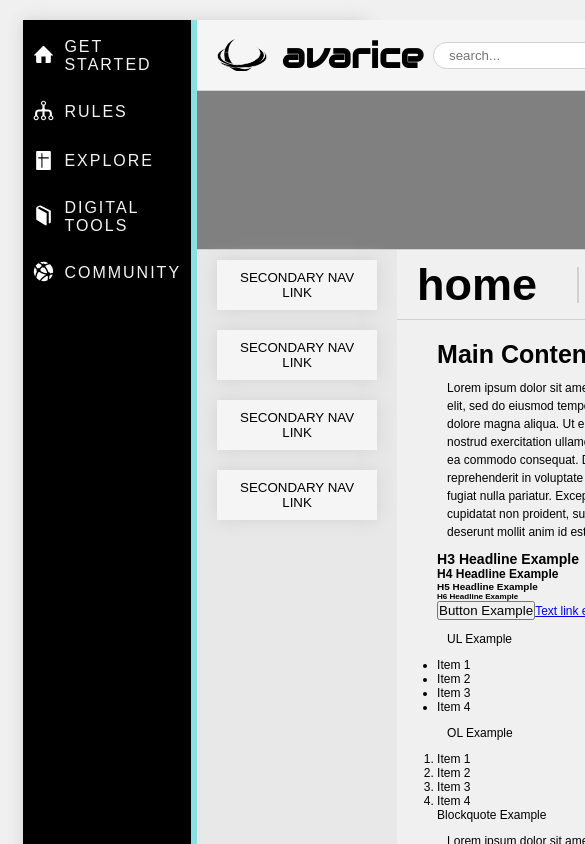
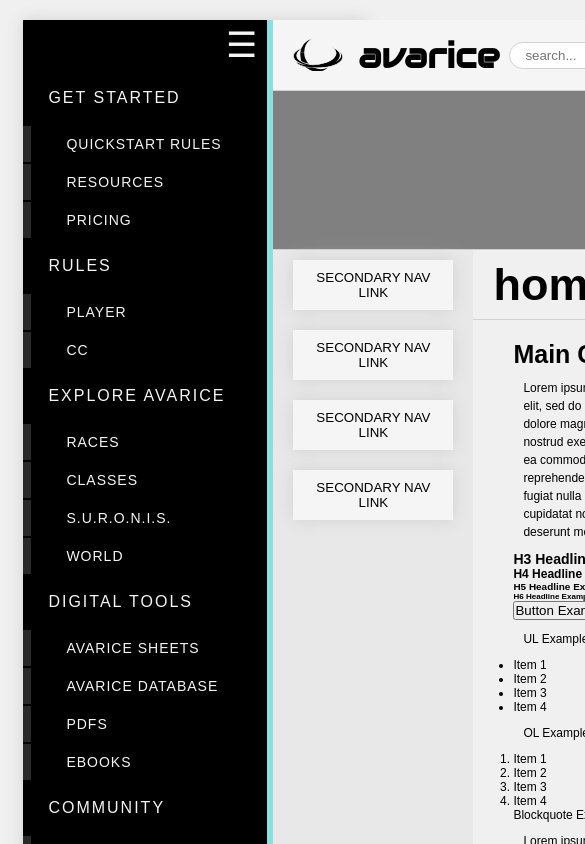
Before and after one commit to talonmd/pax-templates, a Next.js app: page / in a window 390 px wide. Shown: the top 844 px of the page, 585 px wide, since content can reach past the window. Built offline with nearby package versions, Linux system fonts and the light colour scheme; a web font is replaced by a local one.

Commit message:
added hamburger icon into the menu

```diff
--- a/components/Navigation.jsx
+++ b/components/Navigation.jsx
@@ -3,196 +3,143 @@ import React from "react"
 const Navigation = () => {
   return (
     <nav class="navigation">
+      <span className="navigation__hamburger-icon">&#9776;</span>
       <ul class="navigation__list">
         <li class="navigation__item">
-          <img src="/assets/svg/home.svg" alt="" className="navigation__icon" />
+          {/* <img src="/assets/svg/home.svg" alt="" className="navigation__icon" /> */}
           <a href="#" class="navigation__link">
             Get Started
           </a>
-          {/* <svg class="navigation__icon--arrow navigation__icon--arrow-r1">
-                  <use xlink:href="img/sprite.svg#icon-chevron-small-right"></use>
-                </svg>
-                <svg class="navigation__icon--arrow navigation__icon--arrow-r2">
-                  <use xlink:href="img/sprite.svg#icon-chevron-small-right"></use>
-                </svg> */}
         </li>
-        {/* <ul class="navigation__list--nested">
+        <ul class="navigation__list--nested">
           <li class="navigation__item--nested">
             <a href="#" class="navigation__link--nested">
-              About / Rules
+              Quickstart Rules
             </a>
           </li>
           <li class="navigation__item--nested">
             <a href="#" class="navigation__link--nested">
-              Pricing / Plans
+              Resources
             </a>
           </li>
           <li class="navigation__item--nested">
             <a href="#" class="navigation__link--nested">
-              Races / Classes
+              Pricing
             </a>
           </li>
-        </ul> */}
+        </ul>
         <li class="navigation__item">
-          <img src="/assets/svg/flow-tree.svg" alt="" className="navigation__icon" />
+          {/* <img src="/assets/svg/flow-tree.svg" alt="" className="navigation__icon" /> */}
           <a href="#" class="navigation__link">
             Rules
           </a>
-          {/* <svg class="navigation__icon--arrow navigation__icon--arrow-r1">
-                  <use xlink:href="img/sprite.svg#icon-chevron-small-right"></use>
-                </svg>
-                <svg class="navigation__icon--arrow navigation__icon--arrow-r2">
-                  <use xlink:href="img/sprite.svg#icon-chevron-small-right"></use>
-                </svg> */}
         </li>
-        {/* <ul class="navigation__list--nested">
+        <ul class="navigation__list--nested">
           <li class="navigation__item--nested">
             <a href="#" class="navigation__link--nested">
-              Playable
+              Player
             </a>
           </li>
           <li class="navigation__item--nested">
             <a href="#" class="navigation__link--nested">
-              Unplayable
+              CC
+            </a>
+          </li>
+        </ul>
+        <li class="navigation__item">
+          {/* <img src="/assets/svg/spreadsheet.svg" alt="" className="navigation__icon" /> */}
+          <a href="#" class="navigation__link">
+            Explore Avarice
+          </a>
+        </li>
+        <ul class="navigation__list--nested">
+          <li class="navigation__item--nested">
+            <a href="#" class="navigation__link--nested">
+              Races
             </a>
           </li>
           <li class="navigation__item--nested">
             <a href="#" class="navigation__link--nested">
-              Beasts
-            </a>
-          </li>
-        </ul> */}
-        <li class="navigation__item">
-          <img src="/assets/svg/spreadsheet.svg" alt="" className="navigation__icon" />
-          <a href="#" class="navigation__link">
-            Explore
-          </a>
-          {/* <svg class="navigation__icon--arrow navigation__icon--arrow-r1 none">
-                  <use xlink:href="img/sprite.svg#icon-chevron-small-right"></use>
-                </svg>
-                <svg class="navigation__icon--arrow navigation__icon--arrow-r2 none">
-                  <use xlink:href="img/sprite.svg#icon-chevron-small-right"></use>
-                </svg> */}
-        </li>
-        <li class="navigation__item">
-          <img src="/assets/svg/book.svg" alt="" className="navigation__icon" />
-          <a href="#" class="navigation__link">
-            Digital Tools
-          </a>
-          {/* <svg class="navigation__icon--arrow navigation__icon--arrow-r1">
-                  <use xlink:href="img/sprite.svg#icon-chevron-small-right"></use>
-                </svg>
-                <svg class="navigation__icon--arrow navigation__icon--arrow-r2">
-                  <use xlink:href="img/sprite.svg#icon-chevron-small-right"></use>
-                </svg> */}
-        </li>
-        {/* <ul class="navigation__list--nested">
-          <li class="navigation__item--nested">
-            <a href="#" class="navigation__link--nested">
-              Weapons
+              Classes
             </a>
           </li>
           <li class="navigation__item--nested">
             <a href="#" class="navigation__link--nested">
-              Armour
+              S.U.R.O.N.I.S.
             </a>
           </li>
           <li class="navigation__item--nested">
             <a href="#" class="navigation__link--nested">
-              Items
+              World
+            </a>
+          </li>
+        </ul>
+        <li class="navigation__item">
+          {/* <img src="/assets/svg/book.svg" alt="" className="navigation__icon" /> */}
+          <a href="#" class="navigation__link">
+            Digital Tools
+          </a>
+        </li>
+        <ul class="navigation__list--nested">
+          <li class="navigation__item--nested">
+            <a href="#" class="navigation__link--nested">
+              Avarice Sheets
             </a>
           </li>
           <li class="navigation__item--nested">
             <a href="#" class="navigation__link--nested">
-              Consumables
+              Avarice Database
             </a>
           </li>
           <li class="navigation__item--nested">
             <a href="#" class="navigation__link--nested">
-              Currency
+              PDFS
             </a>
           </li>
           <li class="navigation__item--nested">
             <a href="#" class="navigation__link--nested">
-              Friends
+              Ebooks
             </a>
           </li>
-        </ul> */}
+        </ul>
         <li class="navigation__item">
-          <img src="/assets/svg/network.svg" alt="" className="navigation__icon" />
+          {/* <img src="/assets/svg/unread.svg" alt="" className="navigation__icon" /> */}
           <a href="#" class="navigation__link">
             Community
           </a>
-          {/* <svg class="navigation__icon--arrow navigation__icon--arrow-r1">
-                  <use xlink:href="img/sprite.svg#icon-chevron-small-right"></use>
-                </svg>
-                <svg class="navigation__icon--arrow navigation__icon--arrow-r2">
-                  <use xlink:href="img/sprite.svg#icon-chevron-small-right"></use>
-                </svg> */}
         </li>
-        {/* <ul class="navigation__list--nested">
+        <ul class="navigation__list--nested">
           <li class="navigation__item--nested">
             <a href="#" class="navigation__link--nested">
-              History
+              Blog
             </a>
           </li>
           <li class="navigation__item--nested">
             <a href="#" class="navigation__link--nested">
-              Organizations
+              Forum
             </a>
           </li>
           <li class="navigation__item--nested">
             <a href="#" class="navigation__link--nested">
-              Map
+              Writers Guild
             </a>
           </li>
           <li class="navigation__item--nested">
             <a href="#" class="navigation__link--nested">
-              Places
+              Social Media
             </a>
           </li>
           <li class="navigation__item--nested">
             <a href="#" class="navigation__link--nested">
-              People
-            </a>
-          </li>
-        </ul> */}
-        {/* <li class="navigation__item">
-          <img src="/assets/svg/unread.svg" alt="" className="navigation__icon" />
-          <a href="#" class="navigation__link">
-            Forum
-          </a>
-           <svg class="navigation__icon--arrow navigation__icon--arrow-r1 none">
-                  <use xlink:href="img/sprite.svg#icon-chevron-small-right"></use>
-                </svg>
-          <svg class="navigation__icon--arrow navigation__icon--arrow-r2 none">
-                  <use xlink:href="img/sprite.svg#icon-chevron-small-right"></use>
-                </svg>
-        </li>
-        <li class="navigation__item">
-          <img src="/assets/svg/laptop.svg" alt="" className="navigation__icon" />
-          <a href="#" class="navigation__link">
-            Play
-          </a>
-         <svg class="navigation__icon--arrow navigation__icon--arrow-r1">
-                  <use xlink:href="img/sprite.svg#icon-chevron-small-right"></use>
-                </svg>
-          <svg class="navigation__icon--arrow navigation__icon--arrow-r2">
-                  <use xlink:href="img/sprite.svg#icon-chevron-small-right"></use>
-                </svg>
-        </li>
-        <ul class="navigation__list--nested">
-          <li class="navigation__item--nested">
-            <a href="#" class="navigation__link--nested">
-              Sheets
+              Q&amp;A
             </a>
           </li>
           <li class="navigation__item--nested">
             <a href="#" class="navigation__link--nested">
-              Database
+              Help &amp; Support
             </a>
           </li>
-        </ul> */}
+        </ul>
       </ul>
     </nav>
   )
--- a/sass/_layout.scss
+++ b/sass/_layout.scss
@@ -3,7 +3,7 @@
   margin: 2rem auto;
   box-shadow: $box-shadow;
   display: grid;
-  grid-template-columns: auto 20rem 1fr;
+  grid-template-columns: minmax(25rem, max-content) 20rem 1fr;
   grid-template-rows: 7rem 16rem 7rem auto auto;
   grid-template-areas:
     "navigation header header"
--- a/sass/_navigation.scss
+++ b/sass/_navigation.scss
@@ -1,5 +1,16 @@
 .navigation {
   padding-bottom: 4rem;
+  &__hamburger-icon {
+    color: $color-white;
+    font-size: 3.5rem;
+    display: block;
+    padding: 0.5rem 1rem;
+    text-align: right;
+    cursor: pointer;
+    &--open {
+      transform: rotateY(90deg);
+    }
+  }
   &__list {
     list-style-type: none;
     &--nested {
@@ -10,6 +21,7 @@
   &__item {
     display: flex;
     align-items: center;
+    justify-content: center;
     cursor: pointer;
     padding: 0.8rem 1rem;
     margin: 1rem 0;
@@ -32,15 +44,18 @@
     text-transform: uppercase;
     font-family: "Carrois Gothic SC", sans-serif;
     font-size: 1.6rem;
+    line-height: 0;
     letter-spacing: 0.2rem;
     margin-left: 1rem;
     width: 100%;
     height: 100%;
+    padding: 1rem 0.5rem;
     &--nested {
       text-decoration: none;
       color: $color-white;
       text-transform: uppercase;
-      font-size: 1.6rem;
+      font-size: 1.4rem;
+      margin-left: 2.5rem;
       letter-spacing: 0.1rem;
       font-family: "Carrois Gothic SC", sans-serif;
     }
```
